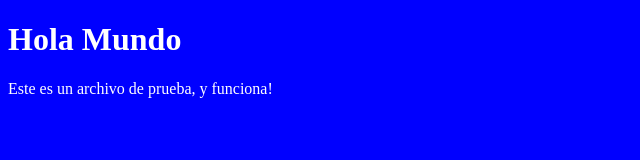
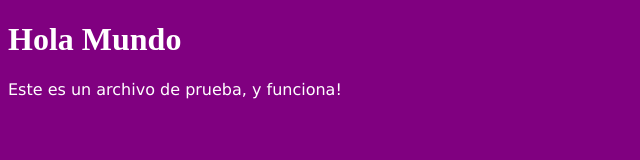
Before and after one commit to ImperatorXM/CursoGit, a plain HTML site: page index.html in a window 1280 px wide. Shown: the whole page, without its empty margins (0-640 px from the left). Drawn offline with Linux system fonts and the light colour scheme.

Commit message:
Agregado color de fondo y fuente verdana

```diff
--- a/css/estilos.css
+++ b/css/estilos.css
@@ -1,6 +1,10 @@
 @charset "utf-8";
 /* CSS Document */
 body{
-	background-color: #00F;
+	background-color: Purple;
 	color: #FFF;
 }
+
+p{
+	font-family: "Verdana";
+}
```
